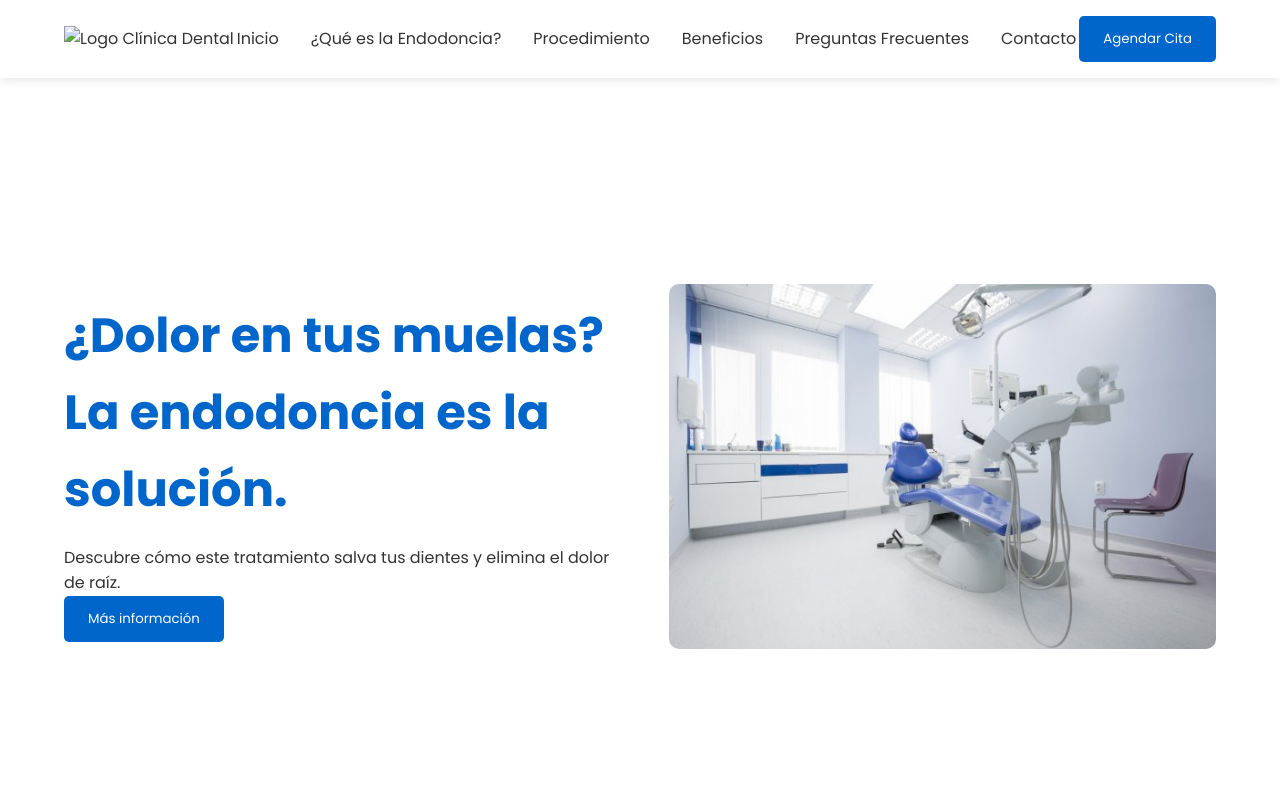
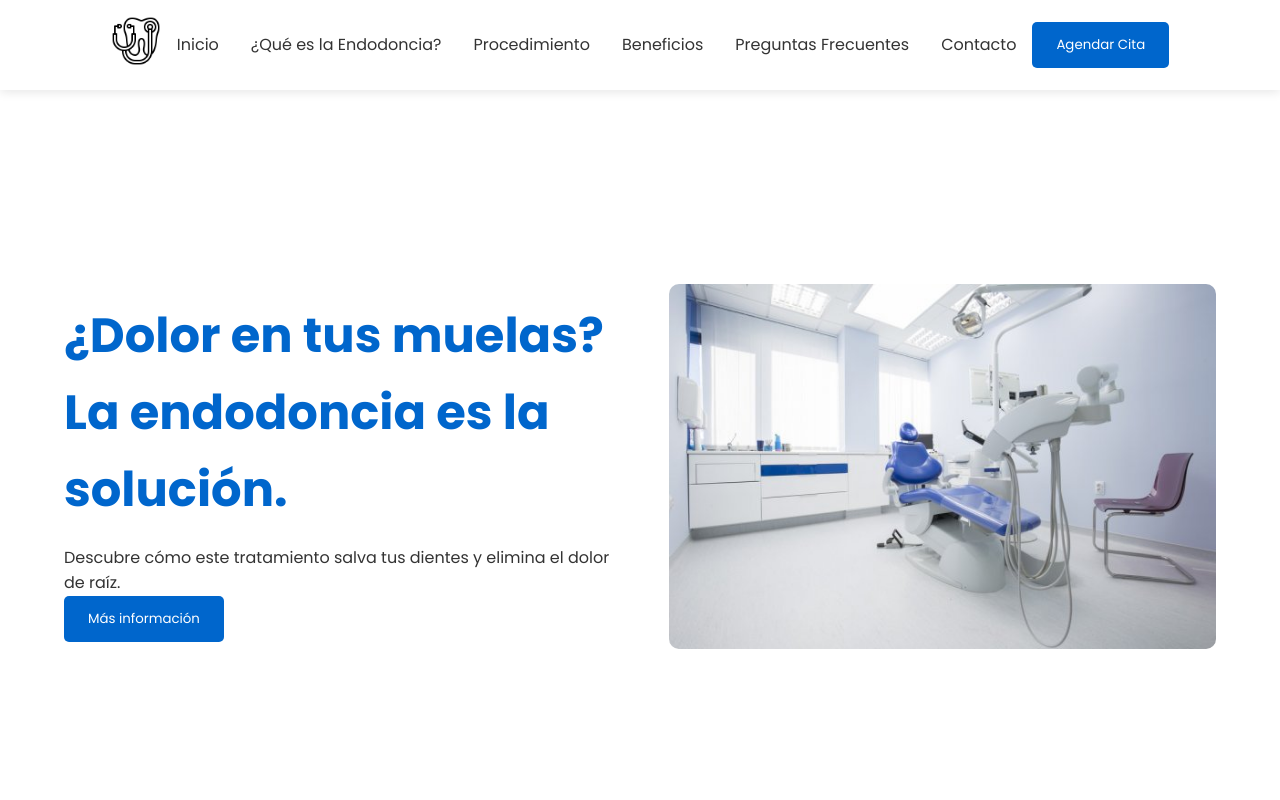
Before and after one commit to sandovaldavid/Endodoncia-Molares, a plain HTML site: page index.html in a window 1280 px wide. Shown: the top 800 px of the page. Drawn offline with Linux system fonts and the light colour scheme.

Commit message:
🎨 Center navbar items and adjust logo size and margins

```diff
--- a/styles/style.css
+++ b/styles/style.css
@@ -28,7 +28,7 @@ body {
     top: 0;
     width: 100%;
     display: flex;
-    justify-content: space-between;
+    justify-content: center;
     align-items: center;
     padding: 1rem 5%;
     background: var(--background-color);
@@ -40,6 +40,7 @@ body {
     display: flex;
     list-style: none;
     gap: 2rem;
+    margin-right: 1rem;
 }
 
 .nav-links a {
@@ -48,8 +49,14 @@ body {
     transition: var(--transition);
 }
 
-.nav-links a:hover {
-    color: var(--primary-color);
+.nav-links > .cta-button{
+    margin-left: 1rem;
+}
+
+.logo > img{
+    width: 50px;
+    height: 50px;
+    margin-right: 1rem;
 }
 
 .cta-button {
```
Also changed, not shown: images/logo.png (added).
